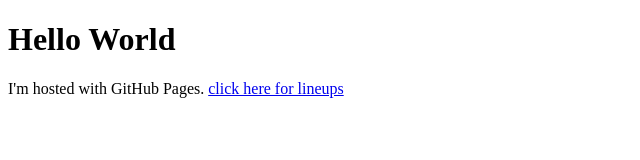
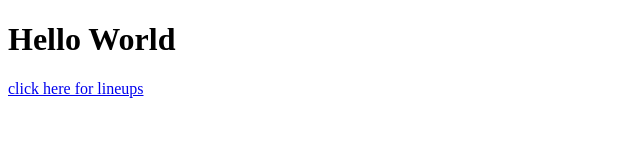
Before and after one commit to meirelon/mlb_dfs, a plain HTML site: page index.html in a window 1280 px wide. Shown: the whole page, without its empty margins (0-640 px from the left). Drawn offline with Linux system fonts and the light colour scheme.

```diff
--- a/index.html
+++ b/index.html
@@ -2,7 +2,7 @@
 <html>
 <body>
 <h1>Hello World</h1>
-<p>I'm hosted with GitHub Pages.
+<p>
 <a href="https://storage.cloud.google.com/draftkings/lineups/dk_lineups_20190505.csv">click here for lineups</a>
 </p>
 </body>
```
